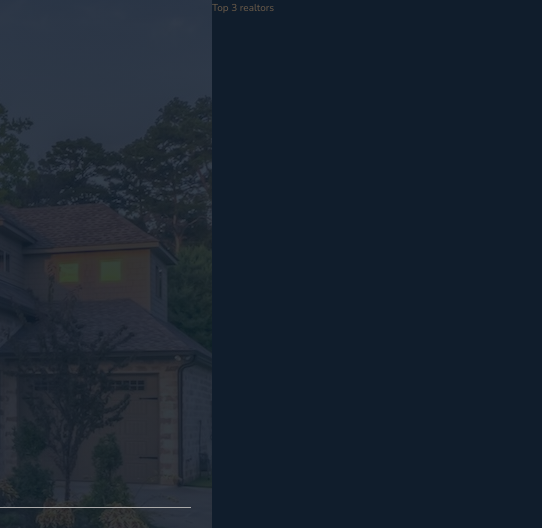
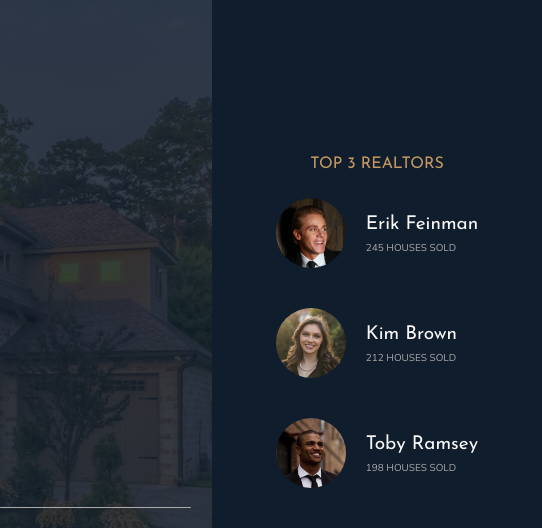
Before and after one commit to Spri85/nexter, a website: page index.html in a window 1280 px wide. Shown: the top 528 px of the page, 738-1280 px from the left. Drawn offline with nearby package versions, Linux system fonts and the light colour scheme.

Commit message:
implemented realtors section

```diff
--- a/index.html
+++ b/index.html
@@ -33,7 +33,26 @@
     </header>
 
     <div class="realtors">
-        Top 3 realtors
+        <h3 class="heading-3">Top 3 realtors</h3>
+        <div class="realtors__list">
+            <img src="img/realtor-1.jpeg" alt="Realtor 1" class="realtors__img">
+            <div class="realtors__details">
+                <h4 class="heading-4 heading-4--light">Erik Feinman</h4>
+                <p class="realtors__sold">245 houses sold</p>
+            </div>
+
+            <img src="img/realtor-2.jpeg" alt="Realtor 2" class="realtors__img">
+            <div class="realtors__details">
+                <h4 class="heading-4 heading-4--light">Kim Brown</h4>
+                <p class="realtors__sold">212 houses sold</p>
+            </div>
+
+            <img src="img/realtor-3.jpeg" alt="Realtor 3" class="realtors__img">
+            <div class="realtors__details">
+                <h4 class="heading-4 heading-4--light">Toby Ramsey</h4>
+                <p class="realtors__sold">198 houses sold</p>
+            </div>
+        </div>
     </div>
 
     <seaction class="features">
--- a/sass/_realtors.scss
+++ b/sass/_realtors.scss
@@ -1,4 +1,28 @@
 .realtors {
   background-color: $color-secondary;
   grid-column: col-start 7 / full-end;
+  padding: 3rem;
+  display: grid;
+  align-content: center;
+  justify-content: center;
+  grid-row-gap: 2rem;
+  justify-items: center;
+  ;
+  &__list {
+    display: grid;
+    grid-template-columns: min-content max-content;
+    grid-column-gap: 2rem;
+    grid-row-gap: 5vh;
+    align-items: center;
+  }
+  &__img {
+    width: 7rem;
+    border-radius: 50%;
+    display: block;
+  }
+  &__sold {
+    text-transform: uppercase;
+    color: $color-grey-light-2;
+    margin-top: -3top;
+  }
 }
```
Also changed, not shown: css/style.css.
